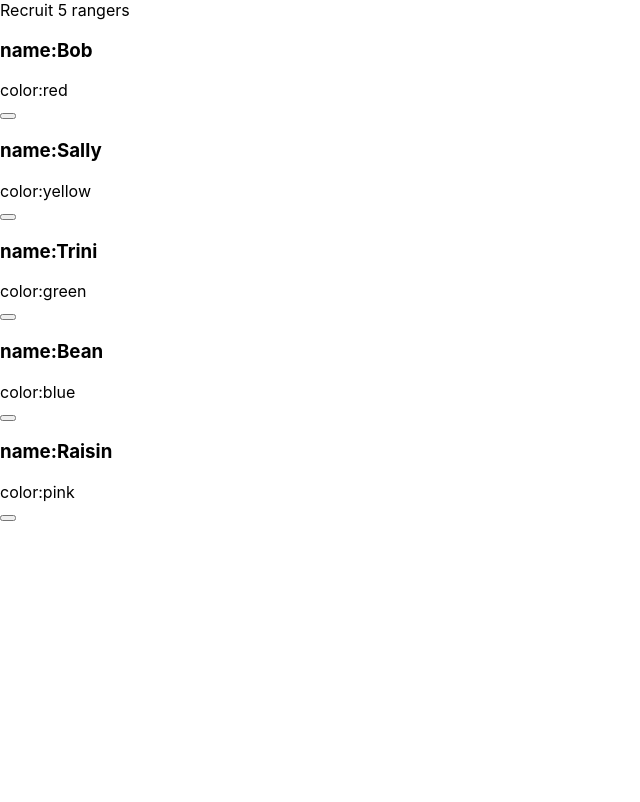
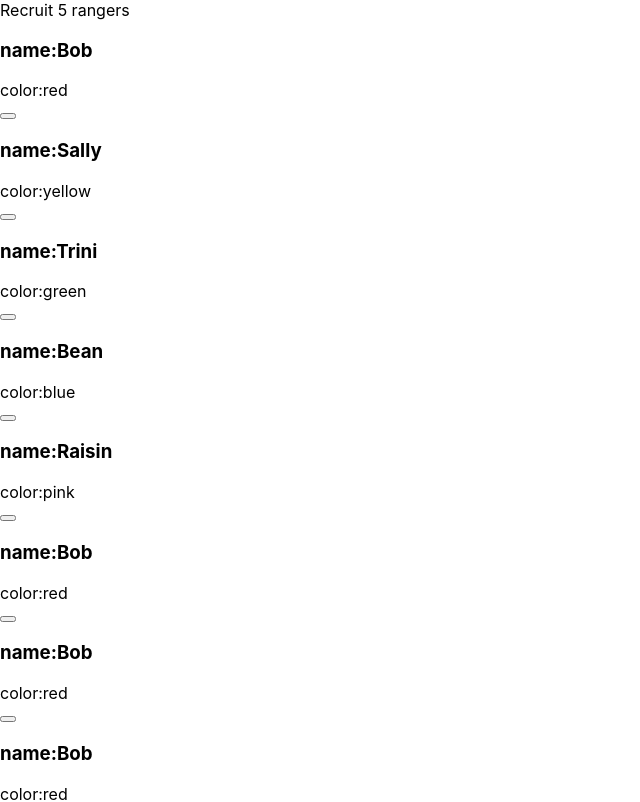
Before and after one commit to sohdonald/hamster-rangers, a React (Create React App) app: page / in a window 1280 px wide. Shown: the top 802 px of the page, without its empty margins (0-640 px from the left). Built offline with nearby package versions, Linux system fonts and the light colour scheme; data requests are answered from the project's data file.

Commit message:
added more rangers

```diff
--- a/src/AssembleRangers.js
+++ b/src/AssembleRangers.js
@@ -15,17 +15,17 @@ function AssembleRangers() {
       // setRangers set the current state of rangers to rangersJson
   }, []);
 
-  // useEffect(() => {
-  //   fetch(`http://localhost:4000/soggyPillows`)
-  //   .then((r) => r.json())
-  //   .then((rangers)=> setRangers(rangers))
-  // }, []);
+   useEffect(() => {
+     fetch(`http://localhost:4000/soggyPillows`)
+     .then((r) => r.json())
+     .then((soggyJson)=> setSoggies(soggyJson))
+   }, []);
 
-  // useEffect(() => {
-  //   fetch(`http://localhost:4000/tickleElves`)
-  //   .then((r) => r.json())
-  //   .then((rangers)=> setRangers(rangers))
-  // }, []);
+   useEffect(() => {
+     fetch(`http://localhost:4000/tickleElves`)
+     .then((r) => r.json())
+     .then((tickJson)=> setTicklers(tickJson))
+   }, []);
 
   //const rangerDisplay = rangers;
   return (
@@ -46,6 +46,16 @@ function AssembleRangers() {
           <RangerCard rangerName={ranger.name} rangerColor={ranger.color} />
         );
       })}
+       {soggies.map((ranger) => {
+        return (
+          <RangerCard rangerName={ranger.name} rangerColor={ranger.color} />
+        );
+      })}
+       {ticklers.map((ranger) => {
+        return (
+          <RangerCard rangerName={ranger.name} rangerColor={ranger.color} />
+        );
+      })}
     </div>
   );
 }
```
